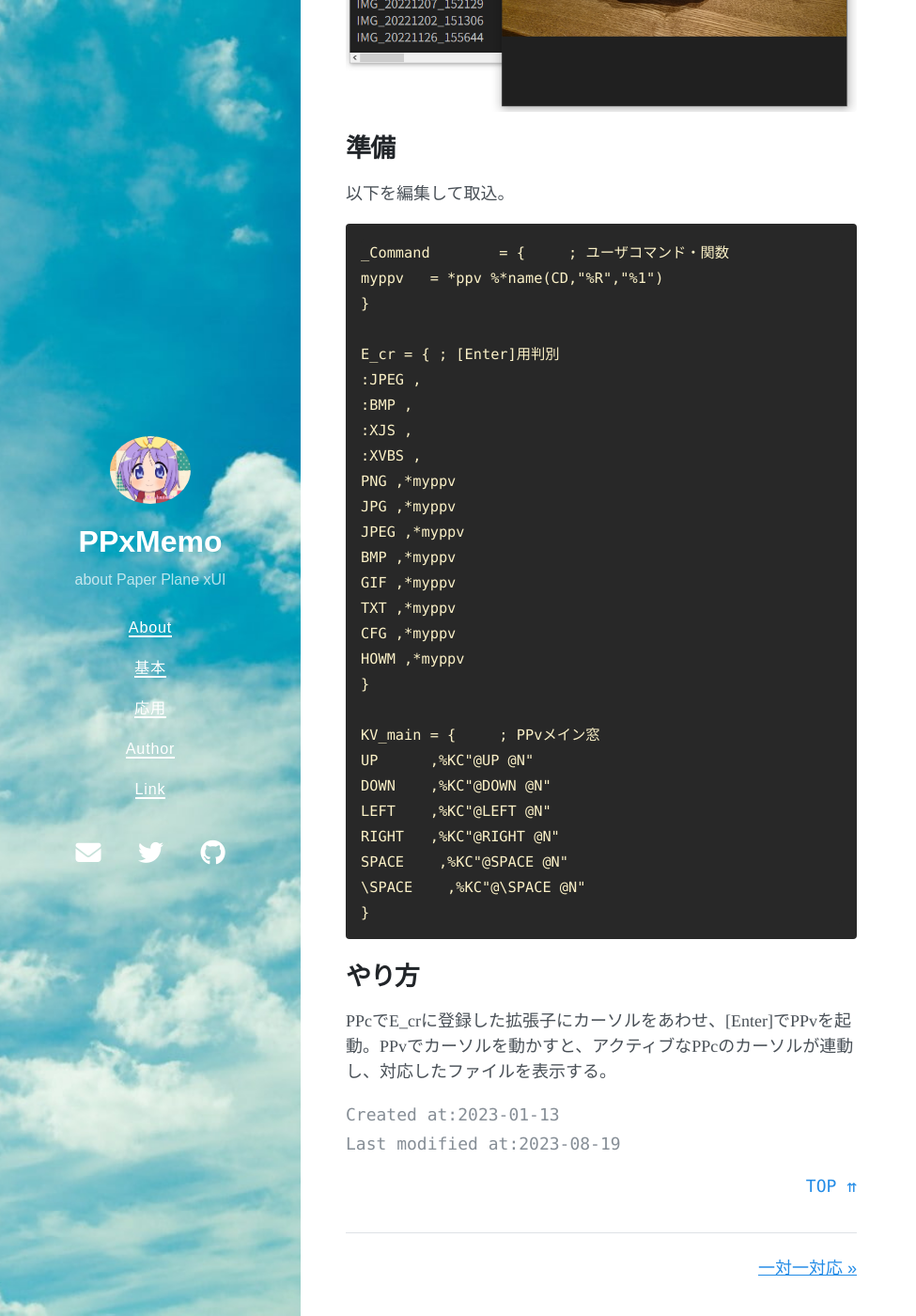
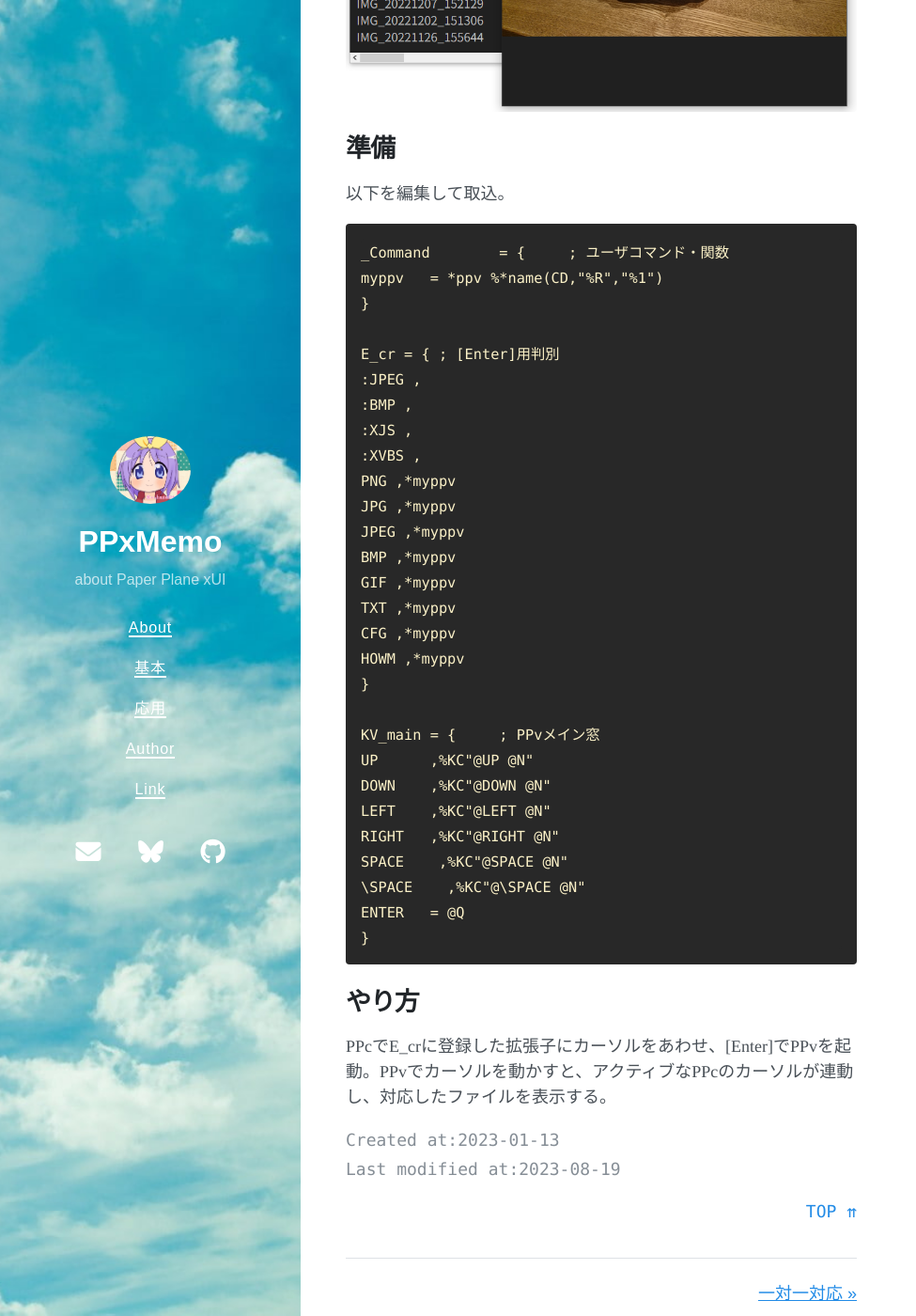
Before and after one commit to tukasa/ppxmemo, a Jekyll site: the page built from my_collections/_advanced/0101ppvsync.md, in a window 1280 px wide and 1400 px high, scrolled down 507 px. Shown: the whole window at 94% size, without its empty margins (0-975 px from the left). Built offline with Jekyll 4.4.1, drawn with Linux system fonts in a browser that asks for light colours; nearby versions of some CDN libraries.

Commit message:
2025-07-05 22:49:02

````diff
--- a/_data/social.yml
+++ b/_data/social.yml
@@ -1,9 +1,9 @@
 - title: Email
   url: mailto://alpha01tks@gmail.com
   icon: fas fa-envelope
-- title: Twitter
-  url: https://twitter.com/tukasa1900
-  icon: fab fa-twitter
+- title: bluesky
+  url: https://bsky.app/profile/tukasa1900.bsky.social
+  icon: fab fa-bluesky
 - title: GitHub
   url: https://github.com/tukasa/
   icon: fab fa-github
--- a/_includes/footer.html
+++ b/_includes/footer.html
@@ -1,6 +1,6 @@
 <footer class="footer">
   <small>
-    &copy; 2024 <a href="https://github.com/tukasa">tukasa</a>. All rights reserved.
+    &copy; 2025 <a href="https://github.com/tukasa">tukasa</a>. All rights reserved.
     Powered by <a href="https://jekyllrb.com/">Jekyll</a> & <a href="https://github.com/vszhub/not-pure-poole">Not Pure Poole</a>.
   </small>
 </footer>
--- a/_includes/head.html
+++ b/_includes/head.html
@@ -4,7 +4,7 @@
   <link rel="stylesheet" href="https://unpkg.com/purecss@2.0.3/build/pure-min.css" integrity="sha384-cg6SkqEOCV1NbJoCu11+bm0NvBRc8IYLRGXkmNrqUBfTjmMYwNKPWBTIKyw9mHNJ" crossorigin="anonymous">
   <link rel="stylesheet" href="https://unpkg.com/purecss@2.0.3/build/grids-responsive-min.css">
   <link rel="stylesheet" href="{{ 'assets/styles.css' | relative_url }}">
-  <link rel ="stylesheet" href="https://cdnjs.cloudflare.com/ajax/libs/font-awesome/6.1.1/css/all.min.css">
+  <link rel ="stylesheet" href="https://cdnjs.cloudflare.com/ajax/libs/font-awesome/6.7.2/css/all.min.css">
   <link rel="shortcut icon" type="image/svg+xml" href="{{ site.baseurl }}/pen.svg">
   <title>
     {% if page.title %}
--- a/my_collections/_advanced/0101ppvsync.md
+++ b/my_collections/_advanced/0101ppvsync.md
@@ -40,6 +40,7 @@ LEFT	,%KC"@LEFT @N"
 RIGHT	,%KC"@RIGHT @N"
 SPACE    ,%KC"@SPACE @N"
 \SPACE    ,%KC"@\SPACE @N"
+ENTER	= @Q
 }
 ```
 
````
Also changed, not shown: my_collections/_advanced/0102ppvsync.md (+1 -0 lines).
